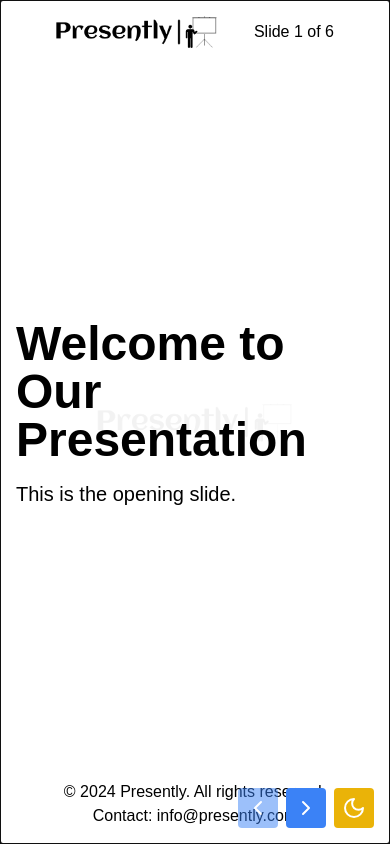
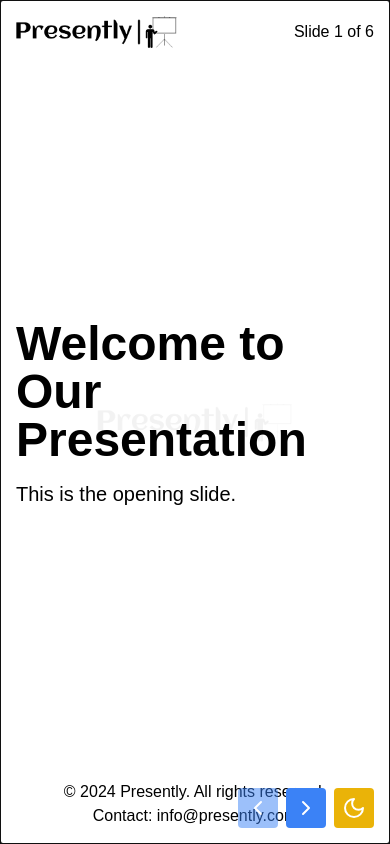
Before and after one commit to adhilroshan/Presently, a React (Vite) app: page / in a window 390 px wide. Built offline with nearby package versions, Linux system fonts and the light colour scheme; a web font is replaced by a local one.

Commit message:
refactor: Update Header component to use responsive margin in CSS

```diff
--- a/src/components/Header.jsx
+++ b/src/components/Header.jsx
@@ -4,7 +4,7 @@ import useDarkModeStore from '../stores/DarkModeStore';
 const Header = ({ currentSlide, totalSlides }) => {
     const { darkMode } = useDarkModeStore();
     return(
-    <header className="p-4 mx-10 flex justify-between items-center">
+    <header className="p-4 md:mx-10 flex justify-between items-center">
         {
             darkMode? <img src={"/logo-no-background.png"} alt="Presently Logo" className="h-8" /> : <img src="/logo-black-no-background.png" alt="Presently Logo" className="h-8" />
             // :  <img src="/logo-black-no-background.png" alt="Presently Logo" className="h-8 " />
```
